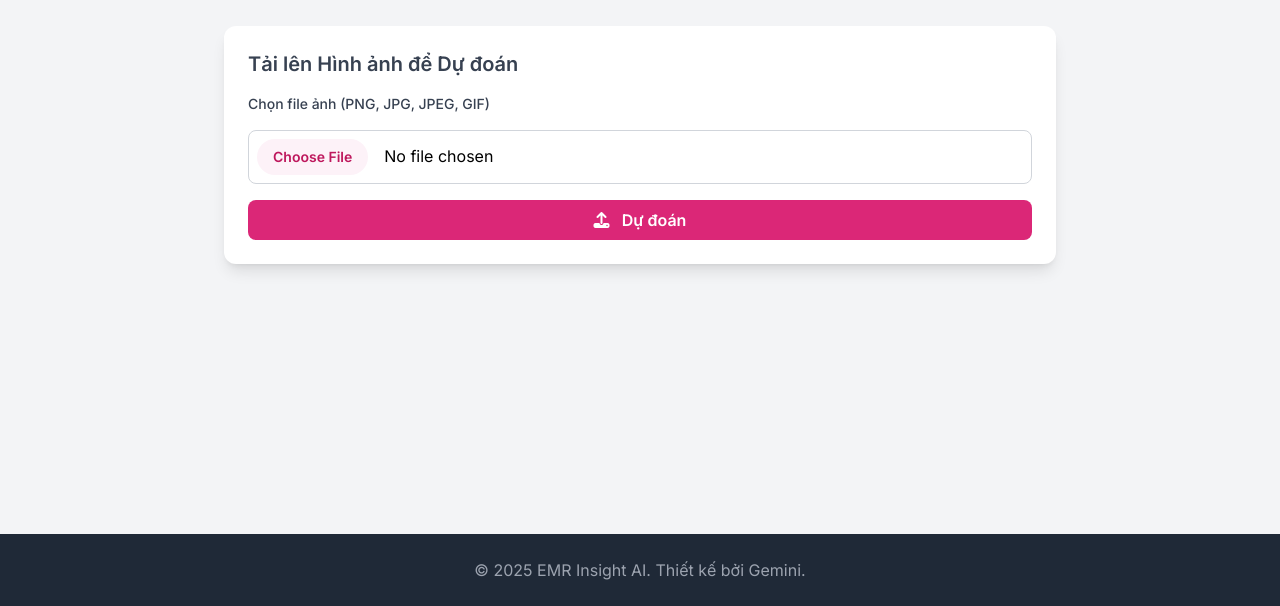
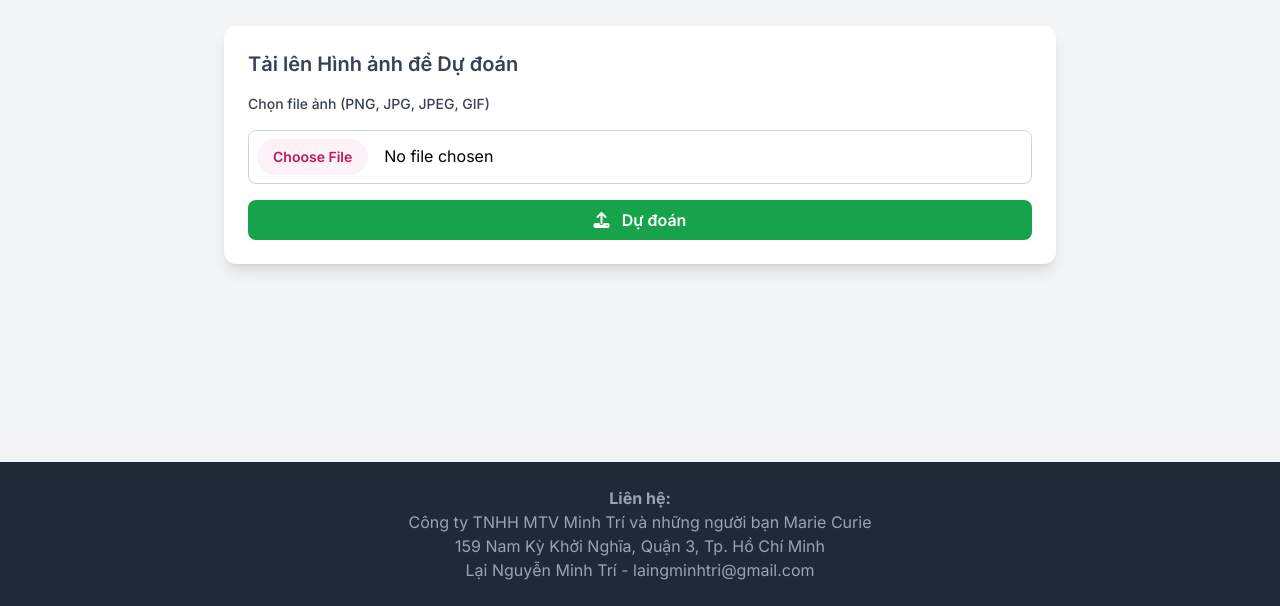
Before and after one commit to minhtriizkooooo-sys/EMR-Analysis, a Flask app: page /emr_prediction in a window 1280 px wide. Shown: the part 194-800 px from the top of the page. Run offline with Flask 3, Linux system fonts and the light colour scheme; some libraries are stand-ins or nearby versions.

Commit message:
Update emr_prediction.html

```diff
--- a/templates/emr_prediction.html
+++ b/templates/emr_prediction.html
@@ -90,7 +90,7 @@
                             class="w-full border border-gray-300 rounded-lg p-2 file:mr-4 file:py-2 file:px-4 file:rounded-full file:border-0 file:text-sm file:font-semibold file:bg-pink-50 file:text-pink-700 hover:file:bg-pink-100">
 
                     <button type="submit"
-                            class="w-full py-2 px-4 bg-pink-600 text-white font-semibold rounded-lg hover:bg-pink-700 transition duration-200">
+                            class="w-full py-2 px-4 bg-green-600 text-white font-semibold rounded-lg hover:bg-green-700 transition duration-200">
                         <i class="fas fa-upload mr-2"></i> Dự đoán
                     </button>
                 </form>
@@ -120,7 +120,10 @@
 
         <footer class="bg-gray-800 text-white py-6 mt-10">
             <div class="max-w-7xl mx-auto text-center text-gray-400">
-                &copy; 2025 EMR Insight AI. Thiết kế bởi Gemini.
+               <p><strong>Liên hệ:</strong><br>
+              Công ty TNHH MTV Minh Trí và những người bạn Marie Curie<br>
+              159 Nam Kỳ Khởi Nghĩa, Quận 3, Tp. Hồ Chí Minh<br>
+              Lại Nguyễn Minh Trí - <a href="mailto:laingminhtri@gmail.com">laingminhtri@gmail.com</a></p>
             </div>
         </footer>
     </div>
```
